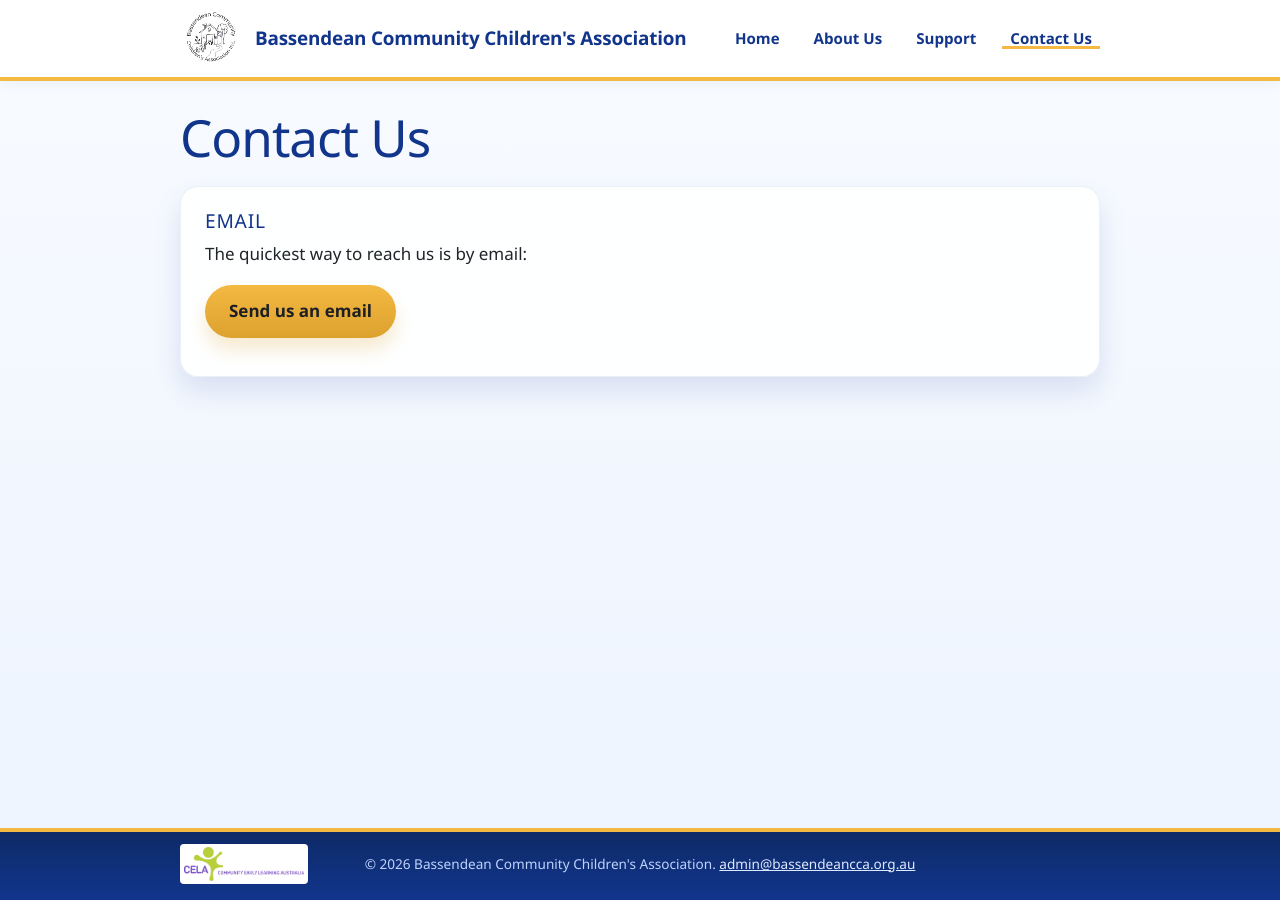
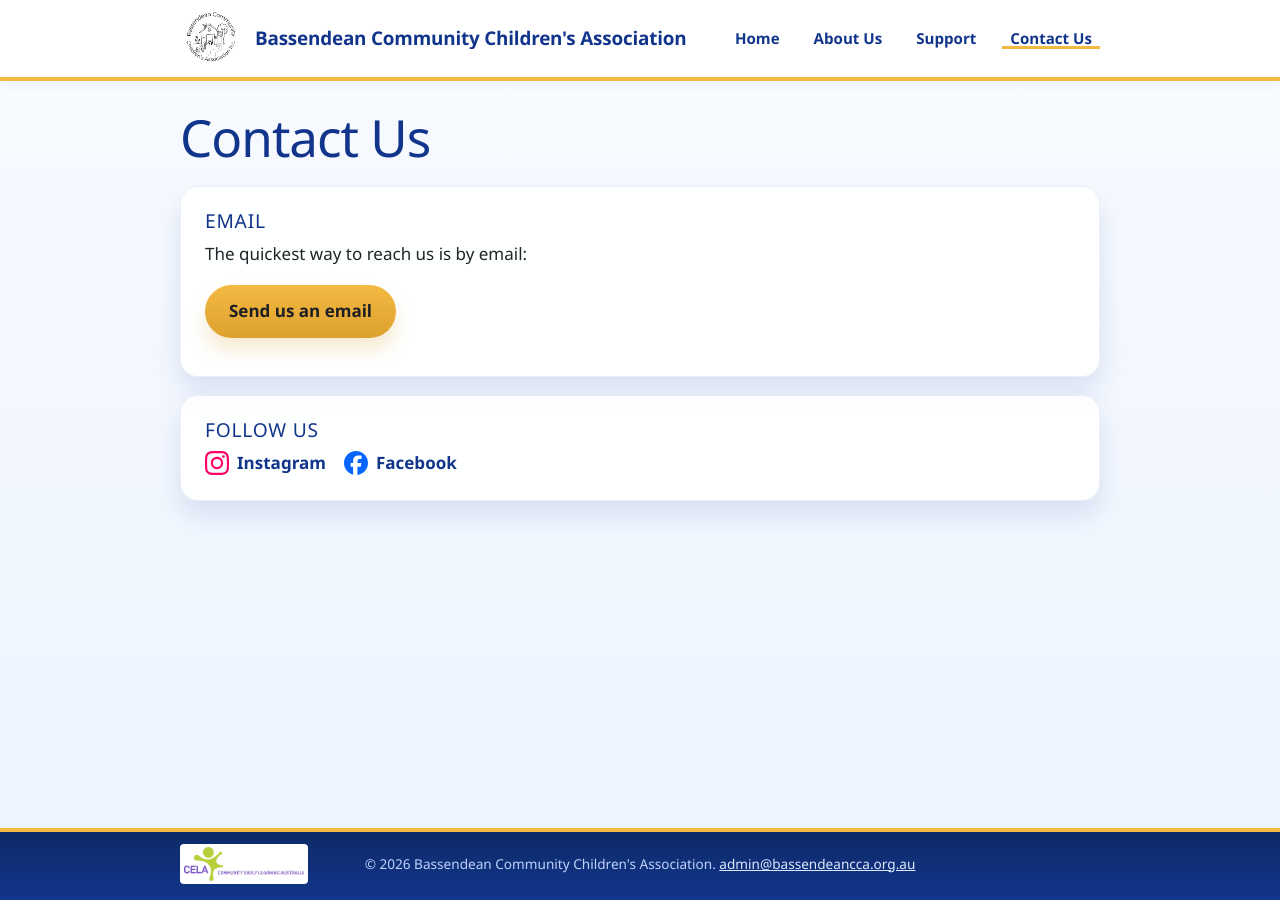
Before and after one commit to AndrewRLogan/bcca-website, a Jekyll site: the page built from contact.html, in a window 1280 px wide. Built offline with Jekyll 4.4.1, drawn with Linux system fonts in a browser that asks for light colours.

Commit message:
socials, new poster

```diff
--- a/assets/css/style.css
+++ b/assets/css/style.css
@@ -337,6 +337,31 @@ h2 { font-size: 1.55rem; }
   color: #1d1f24;
 }
 
+.social-links {
+  display: flex;
+  flex-wrap: wrap;
+  gap: 18px;
+}
+
+.social-link {
+  display: inline-flex;
+  align-items: center;
+  gap: 8px;
+  color: var(--blue-dark);
+  font-weight: 700;
+  text-decoration: none;
+}
+
+.social-link:hover {
+  text-decoration: underline;
+}
+
+.social-link img {
+  display: block;
+  width: 24px;
+  height: 24px;
+}
+
 /* Footer */
 .site-footer {
   margin-top: 48px;
--- a/contact.html
+++ b/contact.html
@@ -15,3 +15,17 @@ permalink: /contact/
     </a>
   </p>
 </div>
+
+<div class="card">
+  <h2>Follow us</h2>
+  <div class="social-links">
+    <a class="social-link" href="https://www.instagram.com/bassendeancca/" target="_blank" rel="noopener noreferrer">
+      <img src="{{ '/assets/img/social/instagram.svg' | relative_url }}" alt="" aria-hidden="true">
+      Instagram
+    </a>
+    <a class="social-link" href="https://www.facebook.com/share/152jYaTxpp1/?mibextid=wwXIfr" target="_blank" rel="noopener noreferrer">
+      <img src="{{ '/assets/img/social/facebook.svg' | relative_url }}" alt="" aria-hidden="true">
+      Facebook
+    </a>
+  </div>
+</div>
--- a/index.html
+++ b/index.html
@@ -7,8 +7,8 @@ hide_title: true
 <section class="hero">
   <div class="container">
     <a href="https://www.zeffy.com/en-AU/ticketing/bcca-presents-a-night-for-willows" target="_blank" rel="noopener noreferrer">
-      <img src="{{ '/assets/img/bassendean-market-fundraiser.jpg' | relative_url }}"
-           alt="Bassendean market fundraiser poster">
+       <img src="{{ '/assets/img/a-night-for-willows.jpg' | relative_url }}"
+         alt="A Night for Willows fundraiser poster">
     </a>
   </div>
 </section>
```
Also changed, not shown: assets/img/a-night-for-willows.jpg (added), assets/img/bassendean-market-fundraiser.jpg (deleted), assets/img/social/facebook.svg (added), assets/img/social/instagram.svg (added).
